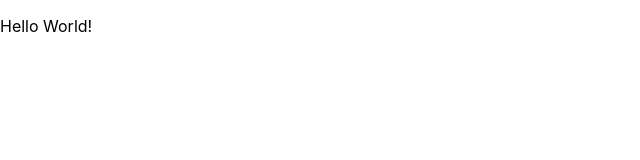
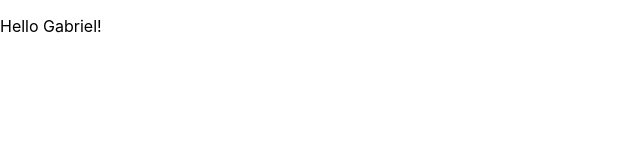
Before and after one commit to gabrielml/react_introduction, a React (Create React App) app: page / in a window 1280 px wide. Shown: the top 160 px of the page, without its empty margins (0-640 px from the left). Built offline with nearby package versions, Linux system fonts and the light colour scheme.

Commit message:
create functional component in Greeting folder

```diff
--- a/src/App.js
+++ b/src/App.js
@@ -1,11 +1,13 @@
-import React, {Component} from 'react';
+import React, { Component } from 'react';
+import Greeting from '../src/Greeting/Greeting';
 
 class App extends Component {
-  render(){
-    return (
-      <p>Hello World!</p>
-    );
-  }
+    render() {
+        return (
+          //<p> Hello World! </p>
+          <Greeting/>
+        );
+    }
 }
 
 export default App;
--- /dev/null
+++ b/src/Greeting/Greeting.js
@@ -0,0 +1,9 @@
+import React from 'react';
+
+const name = 'Gabriel';
+
+let Greeting = () => {
+	return <p>Hello {name}!</p>
+}
+
+export default Greeting;
```
